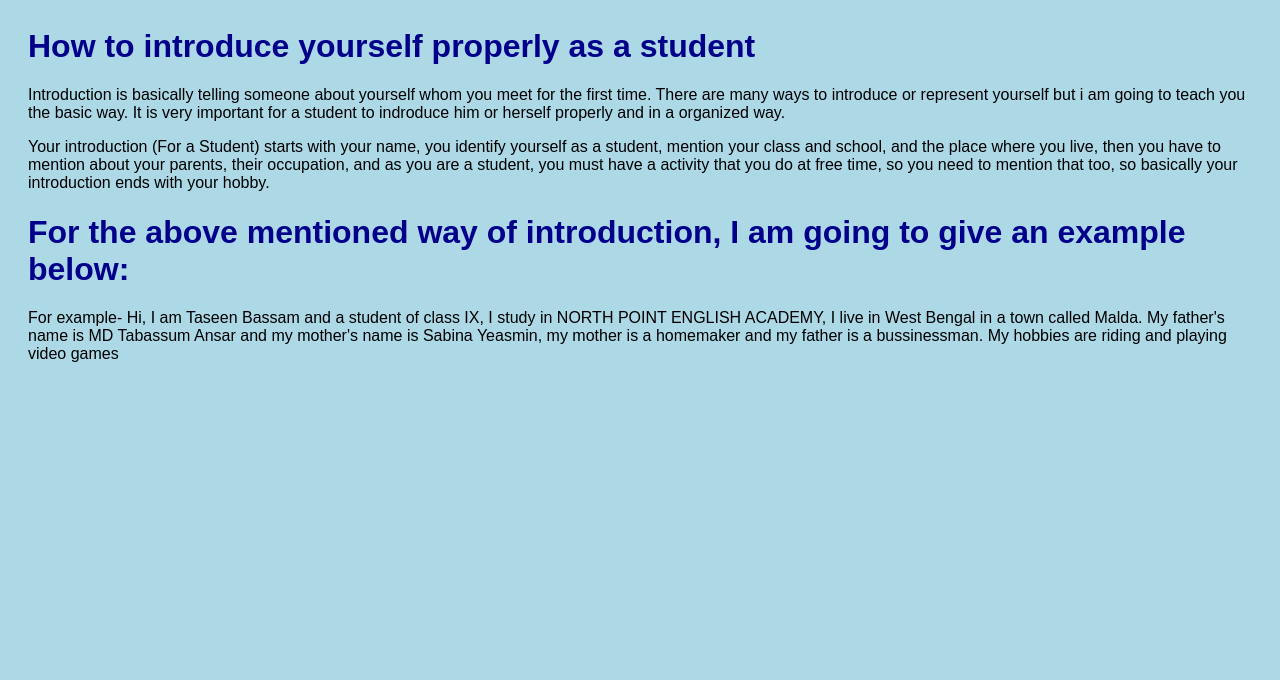
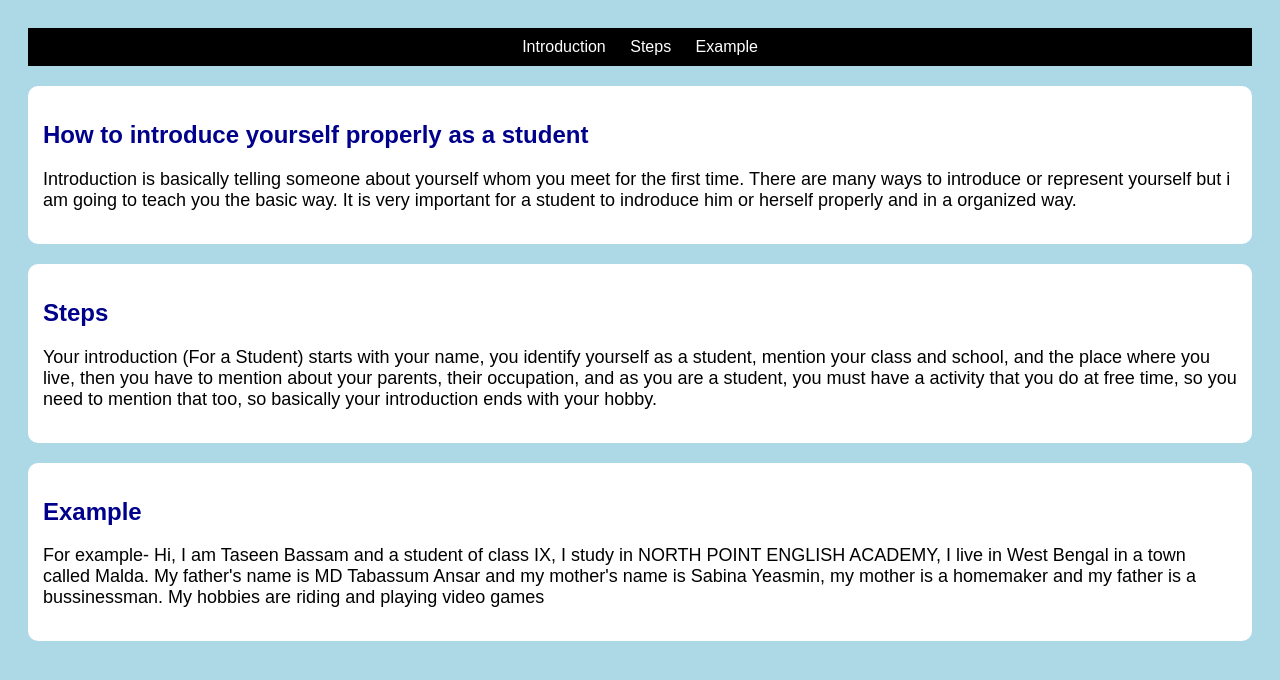
Before and after one commit to Taseen2011/My-website, a plain HTML site: page index.html in a window 1280 px wide. Drawn offline with Linux system fonts and the light colour scheme.

Commit message:
Update index.html

```diff
--- a/index.html
+++ b/index.html
@@ -1,4 +1,4 @@
-<DOCTYPE! html>
+<!DOCTYPE html>
   <html>
   <head>
     <title>Introduction as a student</title>
@@ -20,17 +20,45 @@
   h1 {
     color: darkblue;
   }
-      CSS
+
   p {
     font-size: 18px;
   }
+nav {
+background:black;
+padding:10px;
+text-align:center;
+}
+nav a {
+color:white;
+margin:10px;
+text-decoration:none
+}
+section {
+background:white;
+margin:20px 0;
+padding:15px;
+border-radius:10px;
+}
 </style>
   </head>
   <body>
+<nav>
+<a href="#intro">Introduction</a>
+<a href="#steps">Steps</a>
+<a href="#example">Example</a>
+</nav>
+<section id="intro">
     <h1>How to introduce yourself properly as a student</h1>
     <p>Introduction is basically telling someone about yourself whom you meet for the first time. There are many ways to introduce or represent yourself but i am going to teach you the basic way. It is very important for a student to indroduce him or herself properly and in a organized way. </p>
+</section>
+<section id="steps">
+<h1>Steps</h1>
     <p>Your introduction (For a Student) starts with your name, you identify yourself as a student, mention your class and school, and the place where you live, then you have to mention about your parents, their occupation, and as you are a student, you must have a activity that you do at free time, so you need to mention that too, so basically your introduction ends with your hobby.</p>
-    <h1>For the above mentioned way of introduction, I am going to give an example below:</h1>
+</section>
+<section id="example">
+<h1>Example</h1>
     <p>For example- Hi, I am Taseen Bassam and a student of class IX, I study in NORTH POINT ENGLISH ACADEMY, I live in West Bengal in a town called Malda. My father's name is MD Tabassum Ansar and my mother's name is Sabina Yeasmin, my mother is a homemaker and my father is a bussinessman. My hobbies are riding and playing video games</p>
+</section>
   </body>
   </html>
```
